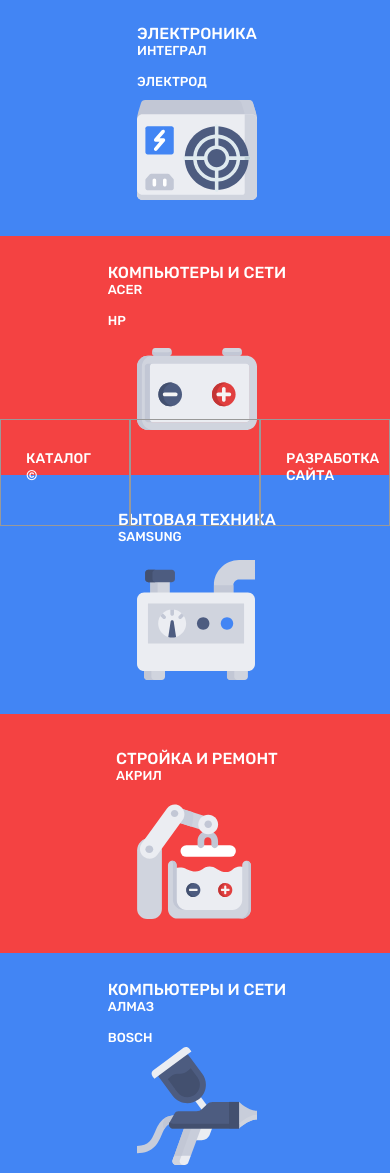
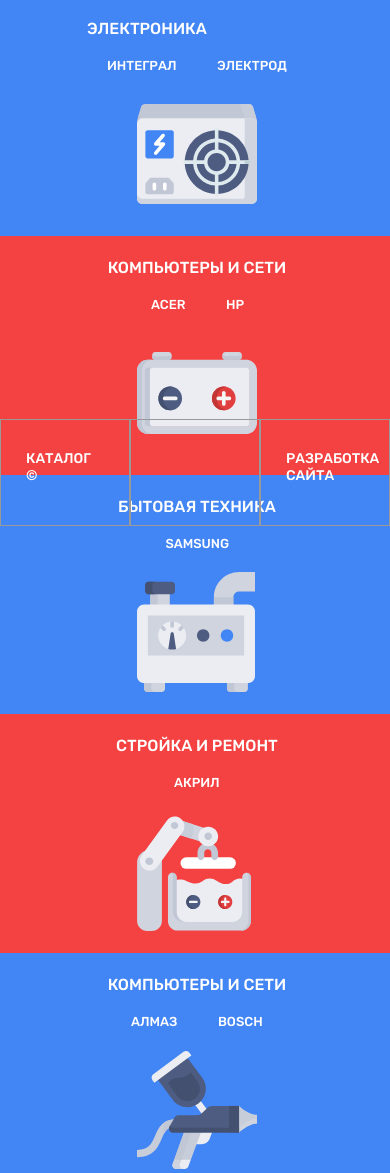
Before and after one commit to shilovets/catalog, a plain HTML site: page index.html in a window 390 px wide. Shown: the part 214-1387 px from the top of the page. Drawn offline with nearby package versions, Linux system fonts and the light colour scheme.

Commit message:
Адаптивность для мобильных устройств

```diff
--- a/index.html
+++ b/index.html
@@ -11,6 +11,7 @@
 </head>
 
 <body>
+    <a name="top"></a>
     <div class="background">
         <ul class="slides">
             <li></li>
@@ -88,8 +89,10 @@
             <div class="electronics">
                 <div class="electronics__list">
                     <p class="list__header">ЭЛЕКТРОНИКА</p>
-                    <p class="list__first">ИНТЕГРАЛ</p>
-                    <p class="list__second">ЭЛЕКТРОД</p>
+                    <div class="list__text">
+                        <p class="text__first">ИНТЕГРАЛ</p>
+                        <p class="text__second">ЭЛЕКТРОД</p>
+                    </div>
                 </div>
                 <div class="electronics__image">
                     <svg width="120" height="120" viewBox="0 0 80 80" fill="none" xmlns="http://www.w3.org/2000/svg">
@@ -135,8 +138,10 @@
             <div class="computers">
                 <div class="computers__list">
                     <p class="list__header">КОМПЬЮТЕРЫ И СЕТИ</p>
-                    <p class="list__first">ACER</p>
-                    <p class="list__second">HP</p>
+                    <div class="list__text">
+                        <p class="text__first">ACER</p>
+                        <p class="text__second">HP</p>
+                    </div>
                 </div>
                 <div class="computers__image">
                     <svg width="120" height="120" viewBox="0 0 120 120" fill="none" xmlns="http://www.w3.org/2000/svg">
@@ -191,7 +196,9 @@
             <div class="appliances">
                 <div class="appliances__list">
                     <p class="list__header">БЫТОВАЯ ТЕХНИКА</p>
-                    <p class="list__first">SAMSUNG</p>
+                    <div class="list__text">
+                        <p class="text__first">SAMSUNG</p>
+                    </div>
                 </div>
                 <div class="appliances__image">
                     <svg width="118" height="120" viewBox="0 0 118 120" fill="none" xmlns="http://www.w3.org/2000/svg">
@@ -254,7 +261,9 @@
             <div class="repairs">
                 <div class="repairs__list">
                     <p class="list__header">СТРОЙКА И РЕМОНТ</p>
-                    <p class="list__first">АКРИЛ</p>
+                    <div class="list__text">
+                        <p class="text__first">АКРИЛ</p>
+                    </div>
                 </div>
                 <div class="repairs__image">
                     <svg width="114" height="120" viewBox="0 0 114 120" fill="none" xmlns="http://www.w3.org/2000/svg">
@@ -322,8 +331,10 @@
             <div class="house">
                 <div class="house__list">
                     <p class="list__header">КОМПЬЮТЕРЫ И СЕТИ</p>
-                    <p class="list__first">АЛМАЗ</p>
-                    <p class="list__second">BOSCH</p>
+                    <div class="list__text">
+                        <p class="text__first">АЛМАЗ</p>
+                        <p class="text__second">BOSCH</p>
+                    </div>
                 </div>
                 <div class="house__image">
                     <svg width="120" height="120" viewBox="0 0 120 120" fill="none" xmlns="http://www.w3.org/2000/svg">
@@ -419,6 +430,14 @@
                 </div>
             </div>
         </div>
+        <div class="gotTop">
+            <a href="#top">
+                <svg width="16" height="8" viewBox="0 0 16 8" fill="none" xmlns="http://www.w3.org/2000/svg">
+                    <path d="M15.0452 6.9892C15.1444 7.08843 15.194 7.21246 15.194 7.34889C15.194 7.48533 15.1444 7.60936 15.0452 7.70858C14.8467 7.90703 14.5242 7.90703 14.3258 7.70858L8.00019 1.383L1.67461 7.70858C1.47616 7.90703 1.15368 7.90703 0.955234 7.70858C0.756784 7.51014 0.756784 7.18765 0.955234 6.9892L7.6405 0.303934C7.83895 0.105484 8.16143 0.105484 8.35988 0.303934L15.0452 6.9892Z" fill="#34363B" />
+                </svg>
+                НАВЕРХ
+            </a>
+        </div>
     </main>
 
     <footer>
--- a/media.css
+++ b/media.css
@@ -44,8 +44,9 @@
         background-color: white;
         height: 107px;
     }
-    .list__first, .list__second {
+    .text__first, .text__second {
         opacity: 1;
+        margin: 20px;
     }
     .list__header {
         margin-bottom: 0;
@@ -53,9 +54,17 @@
     .electronics:hover .list__header, .computers:hover .list__header, .appliances:hover .list__header, .repairs:hover .list__header, .house:hover .list__header, .auto:hover .list__header {
         margin-bottom: 0;
     }
-    .electronics__list, .computers__list, .appliances__list, .repairs__list, .house__list, .auto__list {
+    .list__text {
         display: flex;
         justify-content: center;
-        flex-direction: column;
+        flex-direction: row;
+    }
+    .auto__list .list__header {
+        margin-bottom: 20px;
+    }
+    .goTop {
+        padding: 20px;
+        background-color: white;
+        opacity: 1;
     }
 }
--- a/style.css
+++ b/style.css
@@ -6,11 +6,15 @@
     font-style: normal;
     text-decoration: none;
 }
+html {
+    width: 100vw;
+    height: 100vh;
+}
 body {
     /* background-image: url("img/background.png");
     background-repeat: no-repeat; */
-    width: 100vw;
-    height: 100vh;
+    width: 100%;
+    height: 100%;
     /* background-size: 100%; */
 }
 /* Background */
@@ -138,18 +142,18 @@
 .list__header:hover{
     cursor: pointer;
 }
-.list__first, .list__second {
+.text__first, .text__second {
     font-size: 13px;
     transition-property: opacity;
     transition-duration: 0.3s;
     opacity: 0;
     border-bottom: transparent 1px solid;
 }
-.list__first:hover, .list__second:hover {
+.text__first:hover, .text__second:hover {
     cursor: pointer;
     border-bottom: white 1px solid;
 }
-.list__first {
+.text__first {
     margin-bottom: 15px;
 }
 /* First line */
@@ -180,13 +184,13 @@
     width: 120px;
     height: 120px;
 }
-.electronics .list__first, .electronics .list__second {
+.electronics .text__first, .electronics .text__second {
     width: 70px;
 }
 .electronics:hover .electronics__image {
     opacity: 1;
 }
-.electronics:hover .list__first, .electronics:hover .list__second {
+.electronics:hover .text__first, .electronics:hover .text__second {
     opacity: 1;
 }
 .electronics:hover .list__header {
@@ -216,16 +220,16 @@
     width: 120px;
     height: 120px;
 }
-.computers .list__first {
+.computers .text__first {
     width: 35px;
 }
-.computers .list__second {
+.computers .text__second {
     width: 17px;
 }
 .computers:hover .computers__image {
     opacity: 1;
 }
-.computers:hover .list__first, .computers:hover .list__second {
+.computers:hover .text__first, .computers:hover .text__second {
     opacity: 1;
 }
 .computers:hover .list__header {
@@ -255,13 +259,13 @@
     width: 120px;
     height: 120px;
 }
-.appliances .list__first {
+.appliances .text__first {
     width: 63px;
 }
 .appliances:hover .appliances__image {
     opacity: 1;
 }
-.appliances:hover .list__first, .appliances:hover .list__second {
+.appliances:hover .text__first, .appliances:hover .text__second {
     opacity: 1;
 }
 .appliances:hover .list__header {
@@ -298,13 +302,13 @@
     width: 120px;
     height: 120px;
 }
-.repairs .list__first {
+.repairs .text__first {
     width: 46px;
 }
 .repairs:hover .repairs__image {
     opacity: 1;
 }
-.repairs:hover .list__first, .repairs:hover .list__second {
+.repairs:hover .text__first, .repairs:hover .text__second {
     opacity: 1;
 }
 .repairs:hover .list__header {
@@ -334,16 +338,16 @@
     width: 120px;
     height: 120px;
 }
-.house .list__first {
+.house .text__first {
     width: 47px;
 }
-.house .list__second {
+.house .text__second {
     width: 45px;
 }
 .house:hover .house__image {
     opacity: 1;
 }
-.house:hover .list__first, .house:hover .list__second {
+.house:hover .text__first, .house:hover .text__second {
     opacity: 1;
 }
 .house:hover .list__header {
@@ -373,16 +377,16 @@
     width: 120px;
     height: 120px;
 }
-.auto .list__first {
+.auto .text__first {
     width: 47px;
 }
-.auto .list__second {
+.auto .text__second {
     width: 45px;
 }
 .auto:hover .auto__image {
     opacity: 1;
 }
-.auto:hover .list__first, .auto:hover .list__second {
+.auto:hover .text__first, .auto:hover .text__second {
     opacity: 1;
 }
 /* .auto:hover .list__header {
@@ -390,6 +394,9 @@
 } */
 .auto:hover {
     background-color: #F44242;
+}
+.goTop {
+    opacity: 0;
 }
 /* Footer */
 footer {
```
